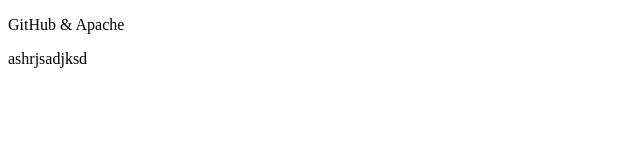
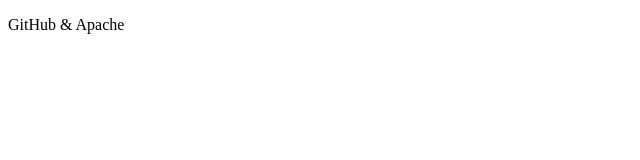
Before and after one commit to austinkindred/apache, a plain HTML site: page index.html in a window 1280 px wide. Shown: the full height of the page, 0-640 px from the left. Drawn offline with Linux system fonts and the light colour scheme.

Commit message:
Update index.html

```diff
--- a/index.html
+++ b/index.html
@@ -5,6 +5,5 @@
   </head>
   <body>
     <p>GitHub & Apache</p>
-    <p>ashrjsadjksd</p>
   </body>
 </html>
```
